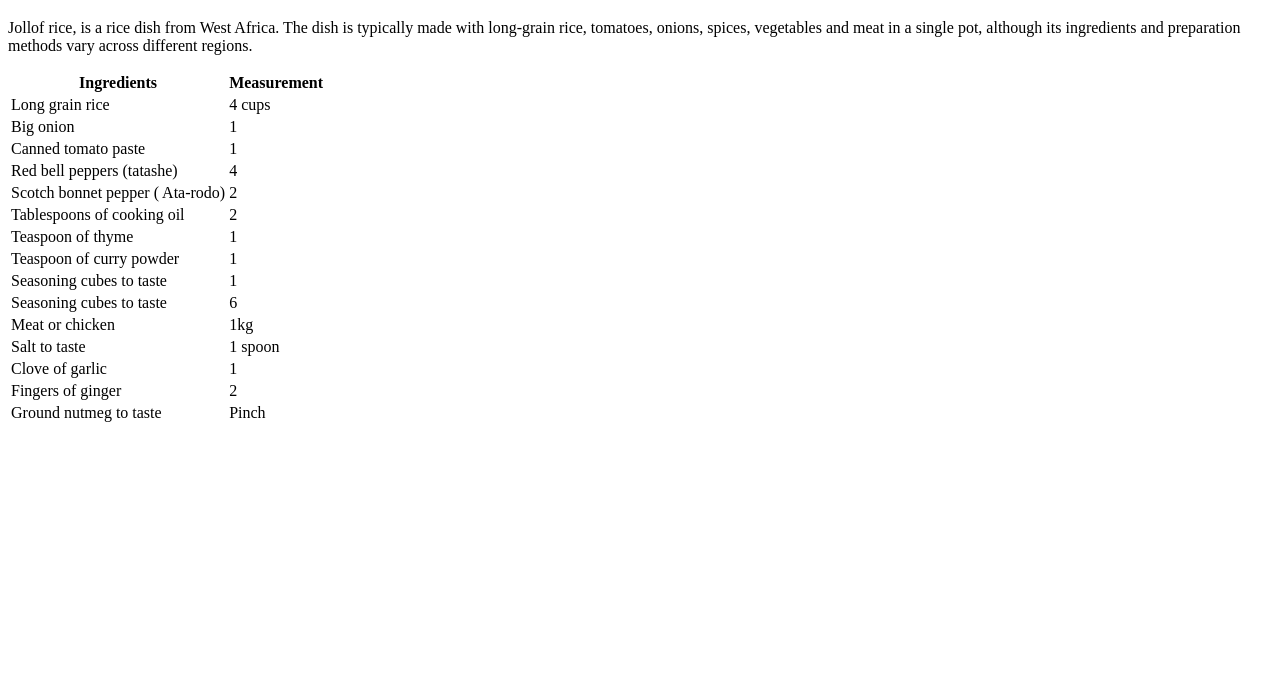
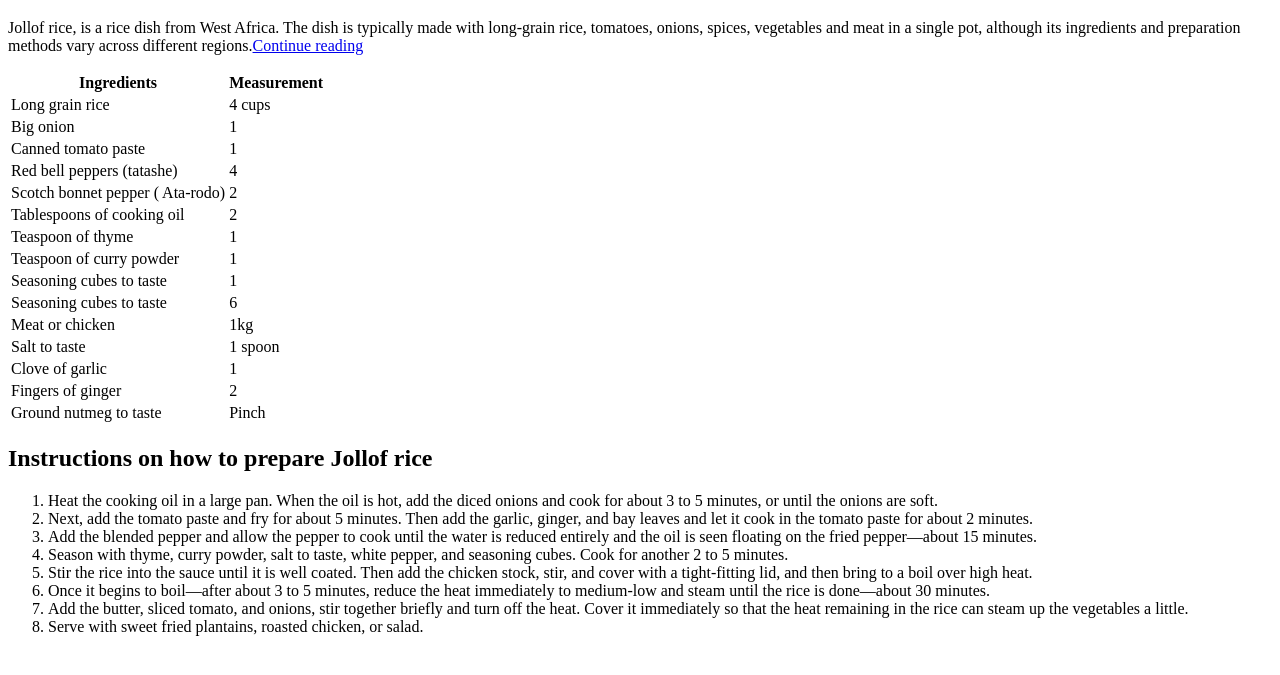
Before and after one commit to f8makinde/Stutern-Assignment-3, a plain HTML site: page index.html in a window 1280 px wide. Shown: the part 61-736 px from the top of the page. Drawn offline with Linux system fonts and the light colour scheme.

Commit message:
adding instruction on preparing the dish

```diff
--- a/index.html
+++ b/index.html
@@ -9,7 +9,7 @@
 <body>
     <div>
         <h1>My favourite food is Jollof rice</h1>
-        <p>Jollof rice, is a rice dish from West Africa. The dish is typically made with long-grain rice, tomatoes, onions, spices, vegetables and meat in a single pot, although its ingredients and preparation methods vary across different regions.</p>
+        <p>Jollof rice, is a rice dish from West Africa. The dish is typically made with long-grain rice, tomatoes, onions, spices, vegetables and meat in a single pot, although its ingredients and preparation methods vary across different regions.<a href="https://en.wikipedia.org/wiki/Jollof_rice" target="_blank">Continue reading</a></p>
         <table>
          <tbody>
             <thead>
@@ -80,6 +80,17 @@
             </tr>
          </tbody>
         </table>
+        <h2>Instructions on how to prepare Jollof rice</h2>
+        <ol>
+            <li>Heat the cooking oil in a large pan. When the oil is hot, add the diced onions and cook for about 3 to 5 minutes, or until the onions are soft.</li>
+            <li>Next, add the tomato paste and fry for about 5 minutes. Then add the garlic, ginger, and bay leaves and let it cook in the tomato paste for about 2 minutes.</li>
+            <li>Add the blended pepper and allow the pepper to cook until the water is reduced entirely and the oil is seen floating on the fried pepper—about 15 minutes.</li>
+            <li>Season with thyme, curry powder, salt to taste, white pepper, and seasoning cubes. Cook for another 2 to 5 minutes.</li>
+            <li>Stir the rice into the sauce until it is well coated. Then add the chicken stock, stir, and cover with a tight-fitting lid, and then bring to a boil over high heat.</li>
+            <li>Once it begins to boil—after about 3 to 5 minutes, reduce the heat immediately to medium-low and steam until the rice is done—about 30 minutes.</li>
+            <li>Add the butter, sliced tomato, and onions, stir together briefly and turn off the heat. Cover it immediately so that the heat remaining in the rice can steam up the vegetables a little.</li>
+            <li>Serve with sweet fried plantains, roasted chicken, or salad.</li>
+        </ol>
     </div>
 </body>
 </html>
```
